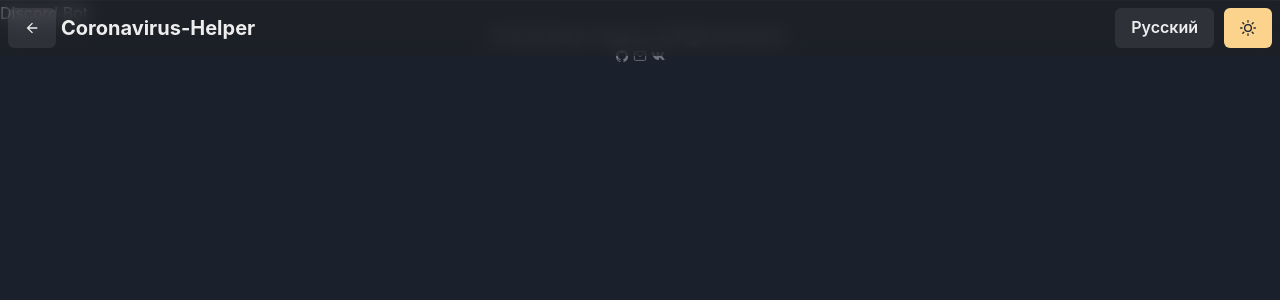
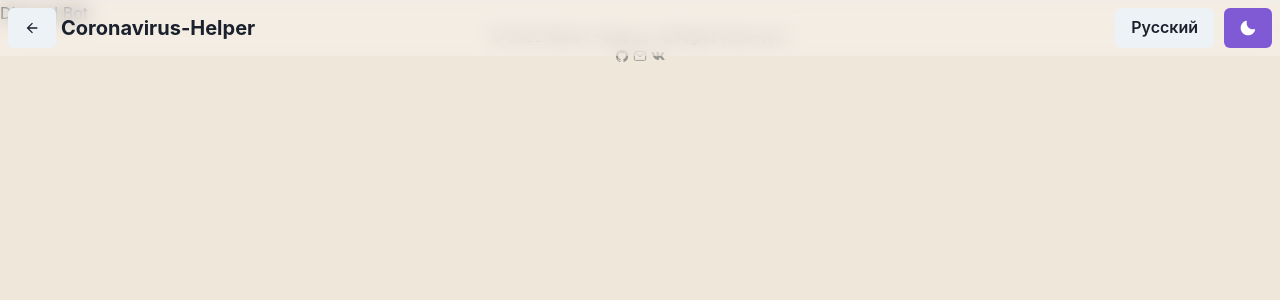
Before and after one commit to MaximFedarau/Coronavirus-Helper-Web, a Next.js app: page /product/bots/discord-bot in a window 1280 px wide. Shown: the top 300 px of the page. Built offline with nearby package versions, Linux system fonts and the light colour scheme.

Commit message:
First tyr

```diff
--- /dev/null
+++ b/devComponents/chakra.js
@@ -0,0 +1,27 @@
+import {
+    ChakraProvider,
+    cookieStorageManager,
+    localStorageManager
+  } from '@chakra-ui/react'
+  import theme from '../lib/theme'
+
+  export default function Chakra({ cookies, children }) {
+    const colorModeManager =
+      typeof cookies === 'string'
+        ? cookieStorageManager(cookies)
+        : localStorageManager
+
+    return (
+      <ChakraProvider theme={theme} colorModeManager={colorModeManager}>
+        {children}
+      </ChakraProvider>
+    )
+  }
+
+  export async function getServerSideProps({ req }) {
+    return {
+      props: {
+        cookies: req.headers.cookie ?? ''
+      }
+    }
+  }
--- a/devComponents/navbar.js
+++ b/devComponents/navbar.js
@@ -91,7 +91,7 @@
         </Flex>
       </Container>
     </Box>*/
-    <Flex bg={useColorModeValue('#f3ede6', '#20202380')} zIndex={1} as="nav" w="100%" css={{backdropFilter: "blur(10px)"}} position="fixed"> {/*useColorModeValue('#ffffff40', '#20202380')*/}
+    <Flex bg={useColorModeValue('#ffffff40', '#20202380')} zIndex={1} as="nav" w="100%" css={{backdropFilter: "blur(10px)"}} position="fixed"> {/*useColorModeValue('#ffffff40', '#20202380')*/}
   <Box p='2' display="flex">
     <Heading size='md' align="center" display="flex" columnGap={'5px'}>
         {(props.link !== "nothing") ?
--- a/lib/theme.js
+++ b/lib/theme.js
@@ -14,7 +14,7 @@
 
 const config = {
   initialColorMode: "dark",
-  useSystemColorMode: true,
+  useSystemColorMode: true
 };
 
 
--- a/pages/_app.js
+++ b/pages/_app.js
@@ -6,12 +6,14 @@
 
 import theme from '../lib/theme'
 
+import Chakra from "../devComponents/chakra"
+
 
 function MyApp({ Component, pageProps }) {
   return <Provider store={store}>
-    <ChakraProvider>
+    <Chakra cookies={pageProps.cookies}>
       <Component {...pageProps} />
-  </ChakraProvider>
+  </Chakra>
   </Provider>
 }
 
--- a/pages/_document.js
+++ b/pages/_document.js
@@ -1,6 +1,8 @@
-import { ColorModeScript } from '@chakra-ui/react'
+import { ColorModeScript, useColorModeValue } from '@chakra-ui/react'
 import NextDocument, { Html, Head, Main, NextScript } from 'next/document'
 import theme from '../lib/theme'
+
+import { mode } from '@chakra-ui/theme-tools'
 
 export default class Document extends NextDocument {
   render() {
```
